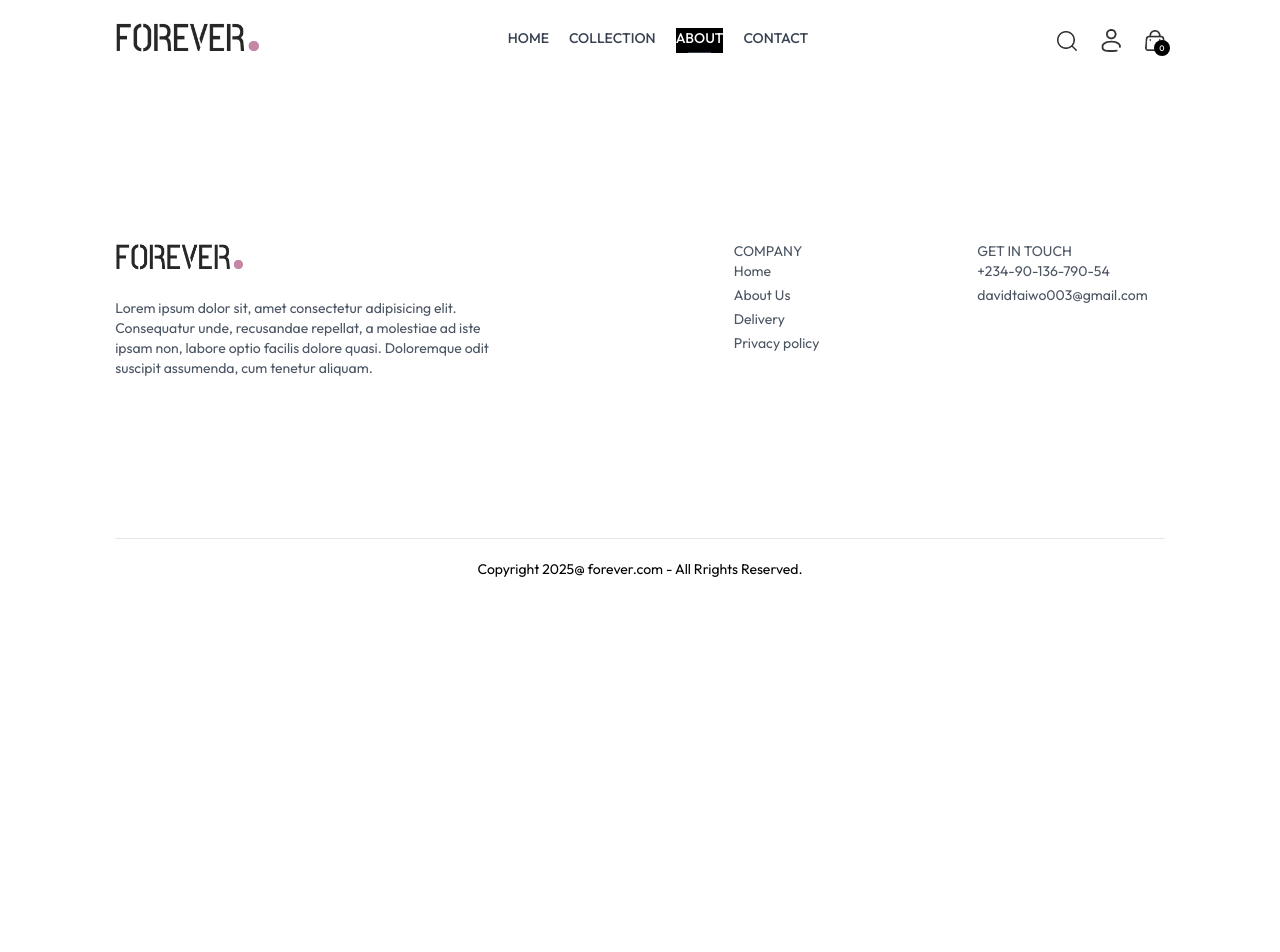
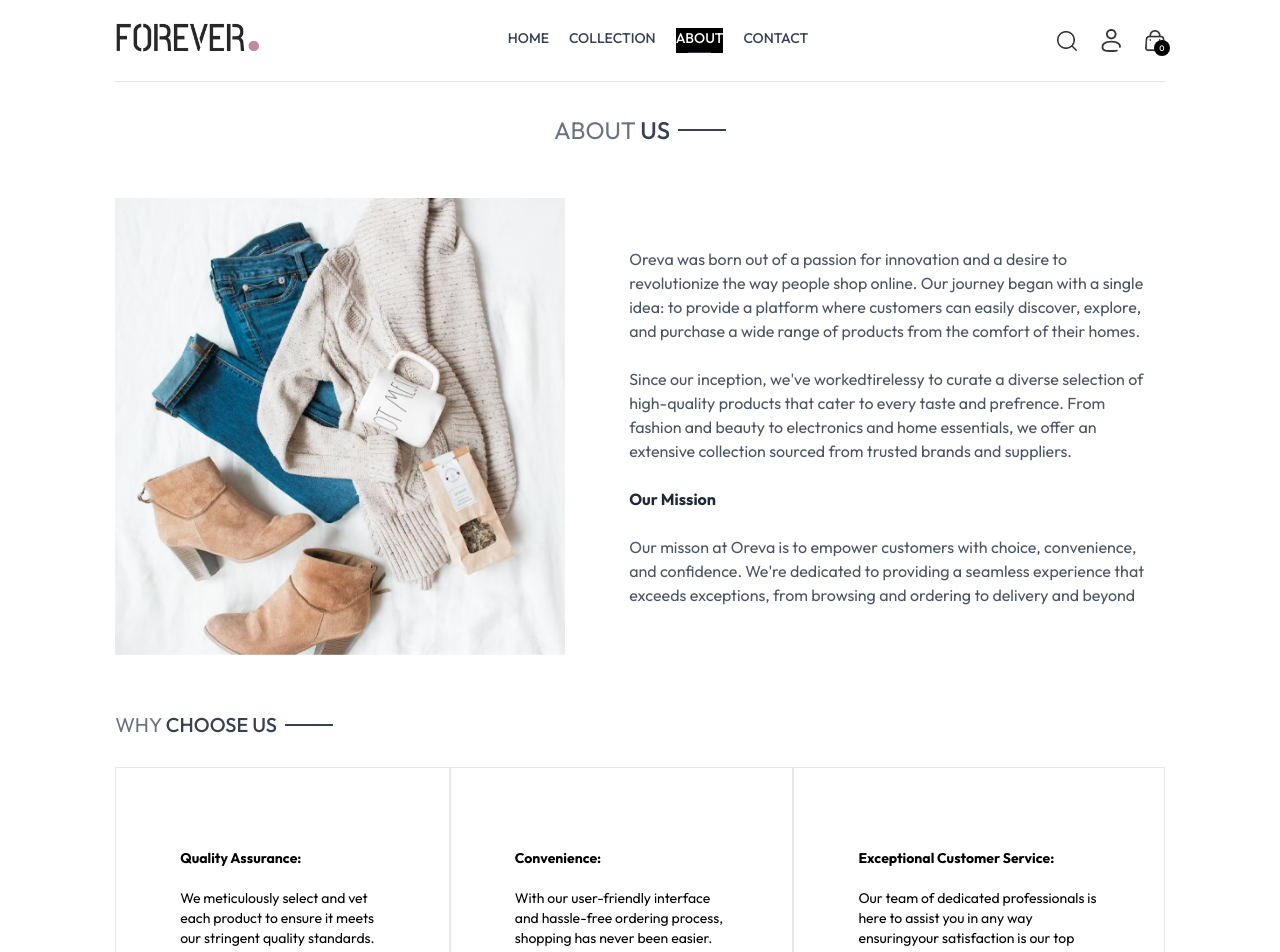
Before and after one commit to david-taiwo/forever, a React app in the folder frontend/: page /about in a window 1280 px wide. Shown: the top 952 px of the page. Before the commit the page ends 800 px from the top, so only its background shows below. Built offline with nearby package versions, Linux system fonts and the light colour scheme; the HTML template or start-up script is replaced by a standard one.

Commit message:
completed the ui for the about page and working on the comtact page

```diff
--- a/frontend/src/components/Navbar.jsx
+++ b/frontend/src/components/Navbar.jsx
@@ -42,11 +42,13 @@
           alt=""
         />
         <div className="group relative">
-          <img
-            className="w-5 cursor-pointer"
-            src={assets.profile_icon}
-            alt=""
-          />
+          <Link to="/login">
+            <img
+              className="w-5 cursor-pointer"
+              src={assets.profile_icon}
+              alt=""
+            />
+          </Link>
 
           <div className="group-hover:block hidden absolute dropdown-menu right-0 pt-4">
             <div className="flex flex-col gap-2 w-36 py-3 px-5 bg-slate-100 text-gray-500 rounded">
--- a/frontend/src/pages/About.jsx
+++ b/frontend/src/pages/About.jsx
@@ -1,7 +1,77 @@
 import React from "react";
+import Title from "../components/Title";
+import { assets } from "../assets/frontend_assets/assets";
+import NewsletterBox from "../components/NewsletterBox";
 
 const About = () => {
-  return <div></div>;
+  return (
+    <div>
+      <div className="text-2xl text-center pt-8 border-t">
+        <Title text1={"ABOUT"} text2={"US"} />
+      </div>
+
+      <div className="my-10 flex flex-col md:flex-row gap-16">
+        <img
+          className="w-full md:max-w-[450px]"
+          src={assets.about_img}
+          alt=""
+        />
+        <div className="flex flex-col justify-center gap-6 md:w-2/4 text-gray-600">
+          <p>
+            Oreva was born out of a passion for innovation and a desire to
+            revolutionize the way people shop online. Our journey began with a
+            single idea: to provide a platform where customers can easily
+            discover, explore, and purchase a wide range of products from the
+            comfort of their homes.
+          </p>
+          <p>
+            Since our inception, we've workedtirelessy to curate a diverse
+            selection of high-quality products that cater to every taste and
+            prefrence. From fashion and beauty to electronics and home
+            essentials, we offer an extensive collection sourced from trusted
+            brands and suppliers.
+          </p>
+          <b className="text-gray-800">Our Mission</b>
+          <p>
+            Our misson at Oreva is to empower customers with choice,
+            convenience, and confidence. We're dedicated to providing a seamless
+            experience that exceeds exceptions, from browsing and ordering to
+            delivery and beyond{" "}
+          </p>
+        </div>
+      </div>
+
+      <div className="text-xl py-4">
+        <Title text1={"WHY"} text2={"CHOOSE US"} />
+      </div>
+
+      <div className="flex flex-col md:flex-row text-sm mb-20">
+        <div className="border px-10 md:px-16 py-8 sm:py-20 flex flex-col gap-5">
+          <b>Quality Assurance:</b>
+          <p className="test-gray-600">
+            We meticulously select and vet each product to ensure it meets our
+            stringent quality standards.
+          </p>
+        </div>
+        <div className="border px-10 md:px-16 py-8 sm:py-20 flex flex-col gap-5">
+          <b>Convenience:</b>
+          <p className="test-gray-600">
+            With our user-friendly interface and hassle-free ordering process,
+            shopping has never been easier.
+          </p>
+        </div>
+        <div className="border px-10 md:px-16 py-8 sm:py-20 flex flex-col gap-5">
+          <b>Exceptional Customer Service:</b>
+          <p className="test-gray-600">
+            Our team of dedicated professionals is here to assist you in any way
+            ensuringyour satisfaction is our top priority.
+          </p>
+        </div>
+      </div>
+
+      <NewsletterBox />
+    </div>
+  );
 };
 
 export default About;
--- a/frontend/src/pages/Contact.jsx
+++ b/frontend/src/pages/Contact.jsx
@@ -1,7 +1,29 @@
 import React from "react";
+import Title from "../components/Title";
+import { assets } from "../assets/frontend_assets/assets";
 
 const Contact = () => {
-  return <div></div>;
+  return (
+    <div>
+      <div className="text-center text-2xl pt-10 border-t">
+        <Title text1={"CONTEACT"} text2={"US"} />
+      </div>
+
+      <div className="my-10 flex flex-col justify-center md:flex-row gap-10 mb-28">
+        <img
+          className="w-full md:max-w-[480px]"
+          src={assets.contact_img}
+          alt=""
+        />
+        <div className="flex flex-col justify-center items-start gap-6">
+          <p className="font-semibold text-xl text-gray-600">Our Store</p>
+          <p className="text-gray-500">
+            54709 Oando Station <br /> Suits 350, Washinton
+          </p>
+        </div>
+      </div>
+    </div>
+  );
 };
 
 export default Contact;
--- a/frontend/src/pages/Login.jsx
+++ b/frontend/src/pages/Login.jsx
@@ -1,7 +1,76 @@
-import React from "react";
+import React, { useState } from "react";
 
 const Login = () => {
-  return <div></div>;
+  const [currentState, setCurrentState] = useState("Sign Up");
+
+  const onSubmitHandler = async (event) => {
+    event.preventDefault();
+    console.log("Form Submitted");
+  };
+
+  return (
+    <form
+      onSubmit={onSubmitHandler}
+      className="flex flex-col items-center w-[90%] sm:max-w-96 m-auto mt-14 gap-4 text-gray-800"
+    >
+      <div className="inline-flex items-center gap-2 mb-2 mt-10">
+        <p className="prata-regular text-3xl">{currentState}</p>
+        <hr className="border-none h-[1.5px] w-8 bg-gray-800" />
+      </div>
+
+      {currentState === "Login" ? (
+        " "
+      ) : (
+        <input
+          type="text"
+          name=""
+          id=""
+          className="w-full px-3 py-2 border border-gray-800"
+          placeholder="Name"
+          required
+        />
+      )}
+
+      <input
+        type="email"
+        name=""
+        id=""
+        className="w-full px-3 py-2 border border-gray-800"
+        placeholder="Email"
+        required
+      />
+      <input
+        type="password"
+        name=""
+        id=""
+        className="w-full px-3 py-2 border border-gray-800"
+        placeholder="Password"
+        required
+      />
+
+      <div className="w-full flex justify-between text-sm mt-[8px]">
+        <p className="cursor-pointer">Forgot your password</p>
+        {currentState === "Login" ? (
+          <p
+            onClick={() => setCurrentState("Sign Up")}
+            className="cursor-pointer"
+          >
+            Create account
+          </p>
+        ) : (
+          <p
+            onClick={() => setCurrentState("Login")}
+            className="cursor-pointer"
+          >
+            Login
+          </p>
+        )}
+      </div>
+      <button className="bg-black text-white font-light px-8 py-2 mt-4">
+        {currentState === "Login" ? "Sign In" : "Sign Up"}
+      </button>
+    </form>
+  );
 };
 
 export default Login;
```
